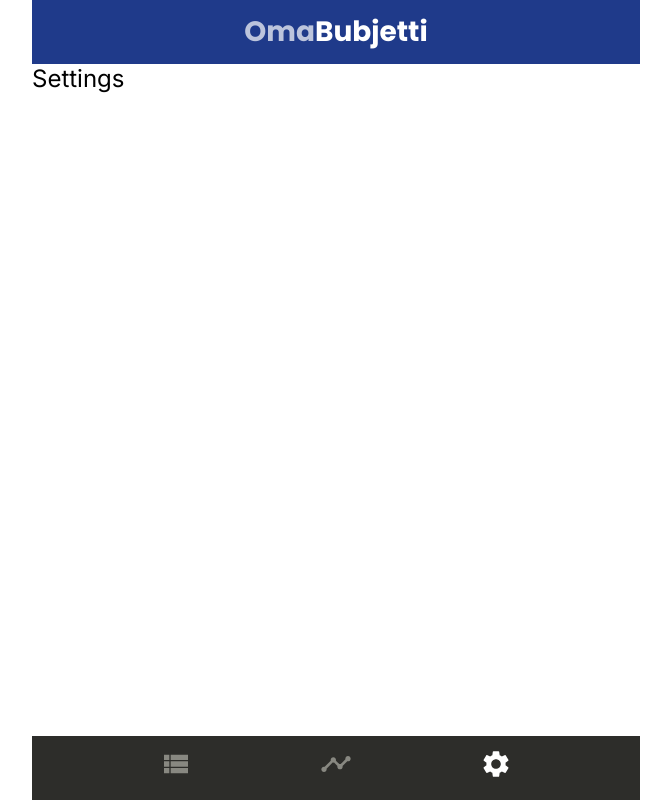
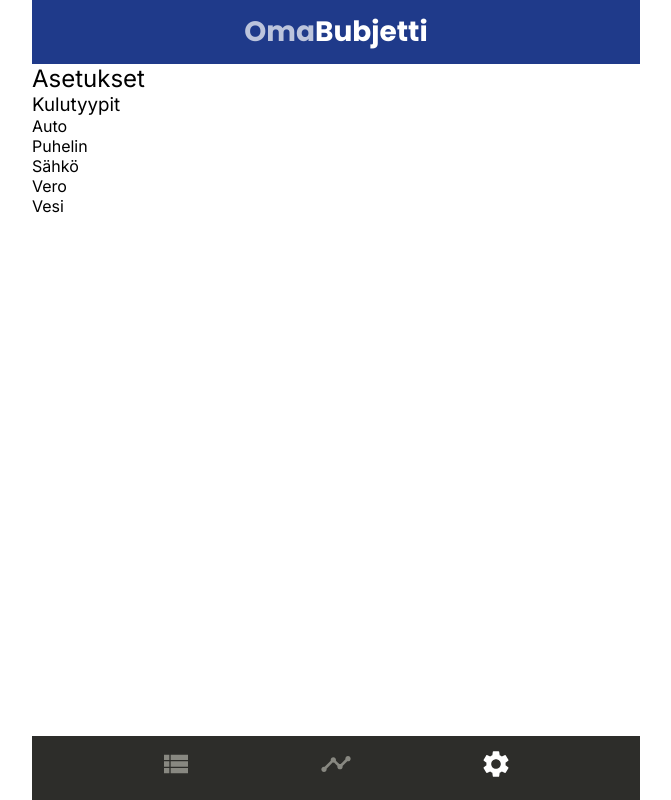
Before and after one commit to stmargariitaaa/OmaBudjetti, a React (Vite) app: page /settings in a window 1280 px wide. Shown: the whole page, without its empty margins (304-975 px from the left). Built offline with nearby package versions, Linux system fonts and the light colour scheme.

Commit message:
lisää kulutyyppilistan tulostuksen

```diff
--- a/src/pages/Settings/Settings.jsx
+++ b/src/pages/Settings/Settings.jsx
@@ -1,10 +1,16 @@
 import styles from './Settings.module.scss'
 
-function Settings() {
+function Settings(props) {
 
   return (
     <div className={styles.settings}>
-      <h2>Settings</h2>
+      <h2>Asetukset</h2>
+      <h3>Kulutyypit</h3>
+      <div className={styles.settings_types}>
+        { props.typelist.map(
+            type => <div key={type}>{type}</div>
+        )}
+      </div>
     </div>
   )
 }
--- a/src/router/AppRouter/AppRouter.jsx
+++ b/src/router/AppRouter/AppRouter.jsx
@@ -35,7 +35,8 @@
             }
           } },
         { path: "stats", element: <Stats /> },
-        { path: "settings", element: <Settings /> }
+        { path: "settings",
+          element: <Settings typelist={props.typelist} /> }
 
       ]
     }
```
